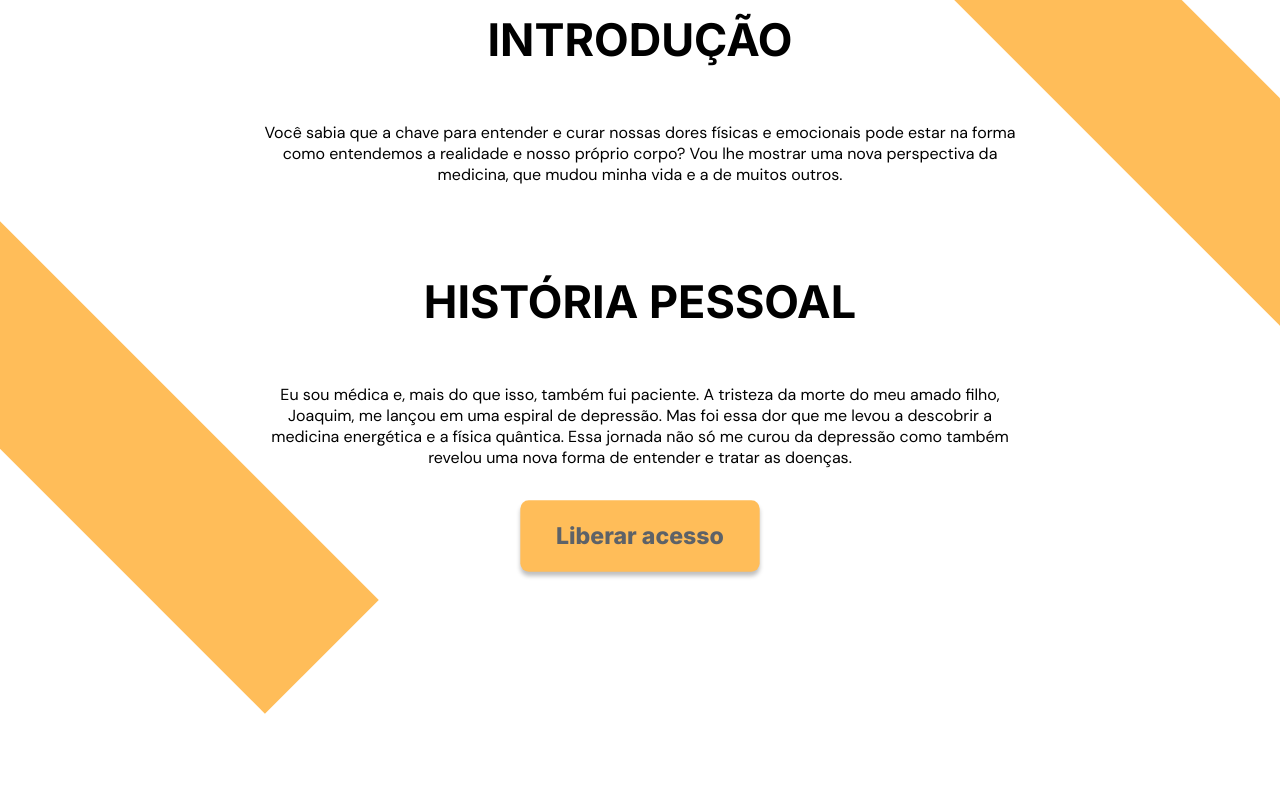
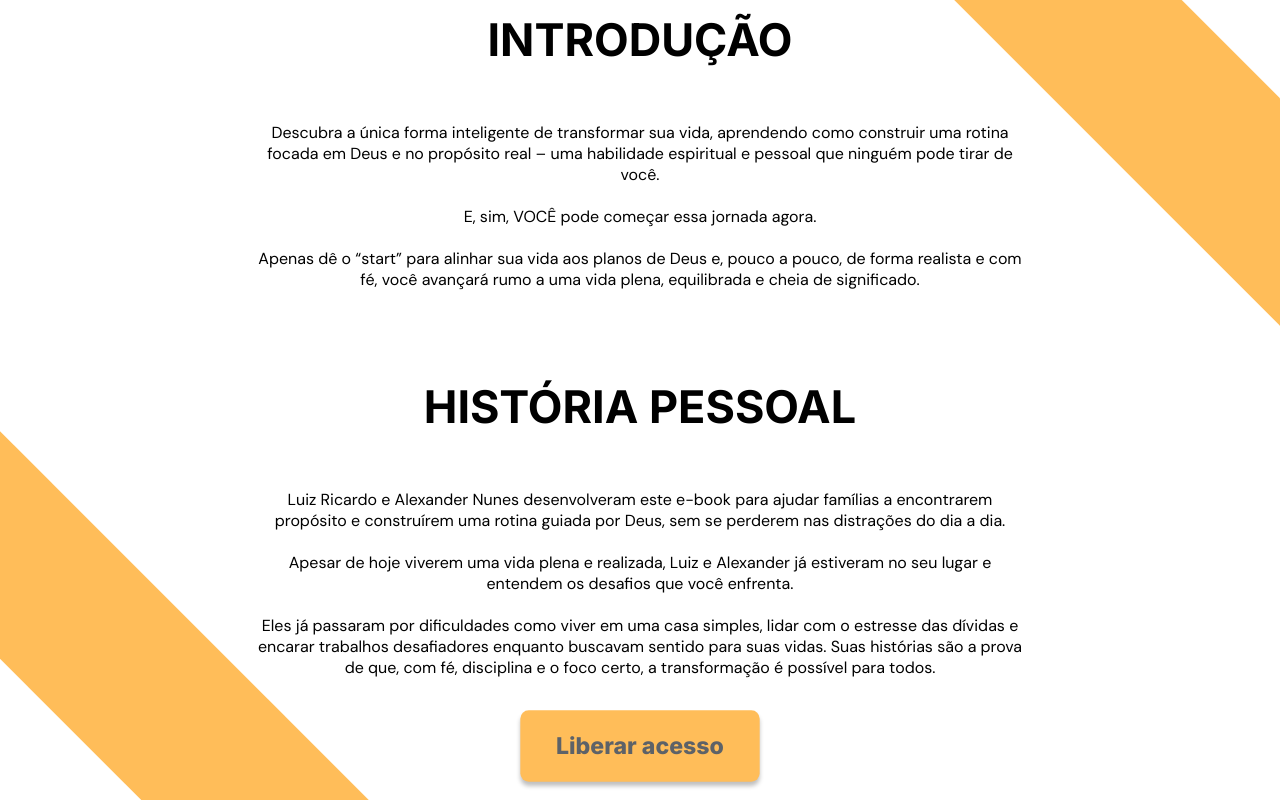
Before and after one commit to luizricardomaciel/Fortalecendo-Sua-Fe, a React (Vite) app: page / in a window 1280 px wide. Shown: the part 1080-1880 px from the top of the page. Built offline with nearby package versions, Linux system fonts and the light colour scheme.

Commit message:
feat: Adjusting texts

```diff
--- a/index.html
+++ b/index.html
@@ -2,7 +2,7 @@
 <html lang="pt-br">
   <head>
     <meta charset="UTF-8" />
-        <link rel="icon" type="image/svg+xml" href="/vite.svg" />
+    <link rel="icon" type="image/svg+xml" href="./src/assets/images/logo.svg" />
     <meta name="viewport" content="width=device-width, initial-scale=1.0" />
     <link rel="preconnect" href="https://fonts.googleapis.com" />
     <link rel="preconnect" href="https://fonts.gstatic.com" crossorigin />
--- a/src/assets/sections/S1-home/Home.jsx
+++ b/src/assets/sections/S1-home/Home.jsx
@@ -45,7 +45,7 @@ function Header() {
             <div className={styles.client}>
               <img src={clients} alt="Real image of customers" />
               <p>
-                +250.000 alunos <span>★★★★★</span>
+                +53.000 alunos <span>★★★★★</span>
               </p>
             </div>
           </div>
--- a/src/assets/sections/S2-introduction/Introduction.jsx
+++ b/src/assets/sections/S2-introduction/Introduction.jsx
@@ -19,20 +19,35 @@ function Introduction() {
           <div className={styles.textTop}>
             <h1>INTRODUÇÃO</h1>
             <p>
-              Você sabia que a chave para entender e curar nossas dores físicas e
-              emocionais pode estar na forma como entendemos a realidade e nosso próprio
-              corpo? Vou lhe mostrar uma nova perspectiva da medicina, que mudou minha
-              vida e a de muitos outros.
+              Descubra a única forma inteligente de transformar sua vida, aprendendo como
+              construir uma rotina focada em Deus e no propósito real – uma habilidade
+              espiritual e pessoal que ninguém pode tirar de você.
+              <br />
+              <br />
+              E, sim, VOCÊ pode começar essa jornada agora.
+              <br />
+              <br />
+              Apenas dê o “start” para alinhar sua vida aos planos de Deus e, pouco a
+              pouco, de forma realista e com fé, você avançará rumo a uma vida plena,
+              equilibrada e cheia de significado.
             </p>
           </div>
           <div className={styles.textBot}>
             <h1>HISTÓRIA PESSOAL</h1>
             <p>
-              Eu sou médica e, mais do que isso, também fui paciente. A tristeza da morte
-              do meu amado filho, Joaquim, me lançou em uma espiral de depressão. Mas foi
-              essa dor que me levou a descobrir a medicina energética e a física quântica.
-              Essa jornada não só me curou da depressão como também revelou uma nova forma
-              de entender e tratar as doenças.
+              Luiz Ricardo e Alexander Nunes desenvolveram este e-book para ajudar
+              famílias a encontrarem propósito e construírem uma rotina guiada por Deus,
+              sem se perderem nas distrações do dia a dia.
+              <br />
+              <br />
+              Apesar de hoje viverem uma vida plena e realizada, Luiz e Alexander já
+              estiveram no seu lugar e entendem os desafios que você enfrenta.
+              <br />
+              <br />
+              Eles já passaram por dificuldades como viver em uma casa simples, lidar com
+              o estresse das dívidas e encarar trabalhos desafiadores enquanto buscavam
+              sentido para suas vidas. Suas histórias são a prova de que, com fé,
+              disciplina e o foco certo, a transformação é possível para todos.
             </p>
             <button
               className="btn-primary button"
--- a/src/assets/sections/S2-introduction/Introduction.module.css
+++ b/src/assets/sections/S2-introduction/Introduction.module.css
@@ -48,6 +48,12 @@
     text-align: center;
   }
   p {
+    font-size: 16px;
+    font-weight: normal;
+    text-align: center;
+    margin-top: 55px;
+  }
+  span {
     font-size: 16px;
     font-weight: normal;
     text-align: center;
--- a/src/assets/sections/S5-clients/Clients.jsx
+++ b/src/assets/sections/S5-clients/Clients.jsx
@@ -32,7 +32,7 @@ function Clients() {
             }}
             modules={[Autoplay]}
             autoplay={{
-              delay: 2500,
+              delay: 4500,
               disableOnInteraction: false,
             }}
           >
@@ -47,15 +47,17 @@ function Clients() {
               </div>
               <div className={styles.bot}>
                 <p>
-                  Valeu @banconenon! Linda embalagem e o cartão tbm é lindo! Muito amor
-                  por esse banco #bancoNeon
+                  Apliquei a Maneira #02 e, de forma simples e eficaz, já senti a presença
+                  de Deus em minha vida. Essa prática diária, baseada em passagens
+                  bíblicas e rotinas espirituais, fortaleceu minha fé e trouxe paz ao meu
+                  coração.
                 </p>
               </div>
             </SwiperSlide>
             <SwiperSlide className={styles.client}>
               <div className={styles.top}>
                 <div className={styles.name}>
-                  <p>Marcos Vinicios</p>
+                  <p>Junior Santos</p>
                 </div>
                 <div className={styles.logo}>
                   <img src={iconGoogle} alt="ícone do google" />
@@ -63,15 +65,17 @@ function Clients() {
               </div>
               <div className={styles.bot}>
                 <p>
-                  Valeu @banconenon! Linda embalagem e o cartão tbm é lindo! Muito amor
-                  por esse banco #bancoNeon
+                  através da Maneira #06 e venho faturando R$ 20.000 todo mês. Além disso,
+                  o ebook me ajudou a fortalecer meu relacionamento com Deus e a
+                  incorporar passagens bíblicas em minhas rotinas diárias. Recomendo muito
+                  este ebook inspirador!
                 </p>
               </div>
             </SwiperSlide>
             <SwiperSlide className={styles.client}>
               <div className={styles.top}>
                 <div className={styles.name}>
-                  <p>Marcos Vinicios</p>
+                  <p>Matheus Rios</p>
                 </div>
                 <div className={styles.logo}>
                   <img src={iconGoogle} alt="ícone do google" />
@@ -79,15 +83,16 @@ function Clients() {
               </div>
               <div className={styles.bot}>
                 <p>
-                  Valeu @banconenon! Linda embalagem e o cartão tbm é lindo! Muito amor
-                  por esse banco #bancoNeon
+                  transformei minha vida com foco em Deus, uma rotina consistente e
+                  escolhas certas. Alcancei uma vida plena e realizada. Quero mostrar que
+                  a verdadeira mudança é possível!
                 </p>
               </div>
             </SwiperSlide>
             <SwiperSlide className={styles.client}>
               <div className={styles.top}>
                 <div className={styles.name}>
-                  <p>Marcos Vinicios</p>
+                  <p>Ana Paula</p>
                 </div>
                 <div className={styles.logo}>
                   <img src={iconGoogle} alt="ícone do google" />
@@ -95,8 +100,64 @@ function Clients() {
               </div>
               <div className={styles.bot}>
                 <p>
-                  Valeu @banconenon! Linda embalagem e o cartão tbm é lindo! Muito amor
-                  por esse banco #bancoNeon
+                  quero contar como Deus me ajudou a sair de uma vida desorganizada e sem
+                  propósito para construir uma rotina focada, plena e cheia de
+                  significado. Com fé, disciplina e pequenas mudanças diárias, vivi uma
+                  verdadeira transformação e alcancei a paz que tanto buscava.
+                </p>
+              </div>
+            </SwiperSlide>
+            <SwiperSlide className={styles.client}>
+              <div className={styles.top}>
+                <div className={styles.name}>
+                  <p>Marcos Silva</p>
+                </div>
+                <div className={styles.logo}>
+                  <img src={iconGoogle} alt="ícone do google" />
+                </div>
+              </div>
+              <div className={styles.bot}>
+                <p>
+                  durante muito tempo vivi preso em uma rotina sem direção. Mas quando
+                  decidi colocar Deus no centro das minhas escolhas e adotar hábitos
+                  saudáveis, tudo mudou. Hoje, vivo com propósito, equilíbrio e gratidão.
+                  E você também pode viver isso!
+                </p>
+              </div>
+            </SwiperSlide>
+            <SwiperSlide className={styles.client}>
+              <div className={styles.top}>
+                <div className={styles.name}>
+                  <p>Juliana Oliveira</p>
+                </div>
+                <div className={styles.logo}>
+                  <img src={iconGoogle} alt="ícone do google" />
+                </div>
+              </div>
+              <div className={styles.bot}>
+                <p>
+                  quero compartilhar minha jornada de fé. Houve um tempo em que minha vida
+                  parecia sem saída, mas ao entregar minhas preocupações a Deus e criar
+                  uma rotina guiada por Ele, descobri força, alegria e propósito. Se eu
+                  consegui, você também pode!
+                </p>
+              </div>
+            </SwiperSlide>
+            <SwiperSlide className={styles.client}>
+              <div className={styles.top}>
+                <div className={styles.name}>
+                  <p>Camila Santos</p>
+                </div>
+                <div className={styles.logo}>
+                  <img src={iconGoogle} alt="ícone do google" />
+                </div>
+              </div>
+              <div className={styles.bot}>
+                <p>
+                  sempre lutei contra a procrastinação e a falta de foco. Mas quando
+                  entreguei minha vida a Deus e comecei a seguir uma rotina guiada pela
+                  fé, tudo começou a mudar. Agora, vivo com mais clareza, produtividade e
+                  paz no coração.
                 </p>
               </div>
             </SwiperSlide>
--- a/src/assets/sections/S5-clients/Clients.module.css
+++ b/src/assets/sections/S5-clients/Clients.module.css
@@ -25,7 +25,7 @@
       font-weight: bold;
     }
     .bot {
-      margin-top: 21px;
+      height: 100%;
     }
   }
 }
--- a/src/assets/sections/S7-buy/Buy.jsx
+++ b/src/assets/sections/S7-buy/Buy.jsx
@@ -84,7 +84,7 @@ function Buy() {
         </ul>
         <div className={styles.client}>
           <p>
-            +250.000 alunos <span>★★★★★</span>
+            +53.000 alunos <span>★★★★★</span>
           </p>
         </div>
       </div>
```
Also changed, not shown: src/assets/images/logo.svg (added). Lines whose indentation alone changed are shown as unchanged.
